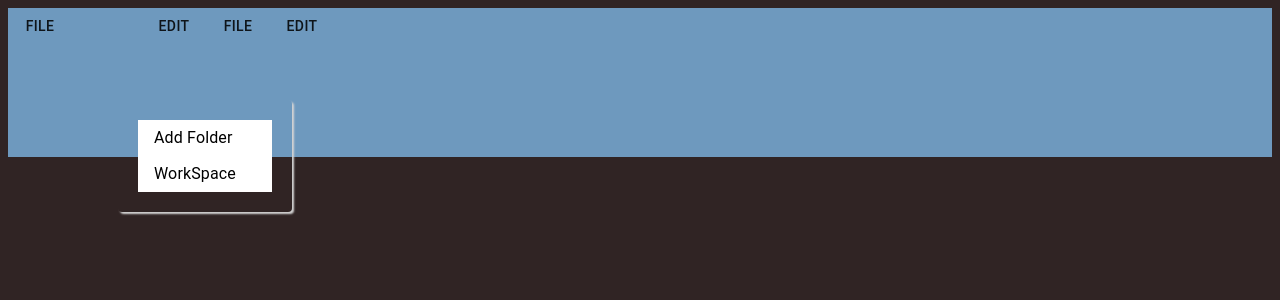
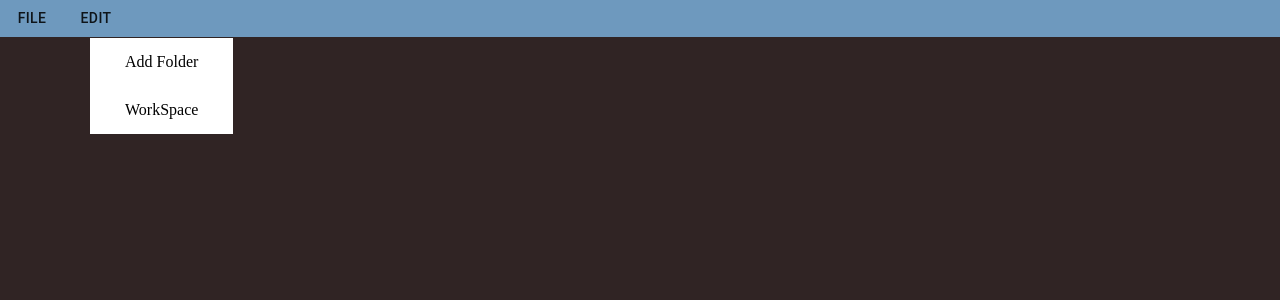
Before and after one commit to tajpouria/HangmanForLovelyFriend, a React (Create React App) app in the folder rismunHoveringDropdown/: page / in a window 1280 px wide. Both pictures are taken after a click on the button "FILE". Shown: the top 300 px of the page. Built offline with nearby package versions, Linux system fonts and the light colour scheme.

Commit message:
needs debbugging also rtl and make a package

```diff
--- a/rismunHoveringDropdown/src/App.css
+++ b/rismunHoveringDropdown/src/App.css
@@ -1,8 +1,14 @@
 body {
   background-color: rgb(48, 36, 36);
+  margin: 0px;
 }
 .DropDownContainer {
   display: flex;
+  justify-content: flex-start;
+}
+
+.DropDownContainer li {
+  padding: 15px;
 }
 
 .RTL {
@@ -14,6 +20,8 @@ body {
   margin-left: 20px;
 }
 .DropDown-MenuItems {
+  display: flex;
+  justify-content: space-around;
   background-color: black;
 }
 
--- a/rismunHoveringDropdown/src/App.jsx
+++ b/rismunHoveringDropdown/src/App.jsx
@@ -1,6 +1,6 @@
 import React from 'react';
-import DropDown from './components/DropDown';
-import { file, edit } from './menuItems.json';
+import DropDownContainer from './components/DropDownContainer';
+import { data } from './menuItems.json';
 
 import './App.css';
 
@@ -8,10 +8,7 @@ export default function App() {
   return (
     <>
       <div className="DropDownContainer">
-        <DropDown menuItems={file}>File</DropDown>
-        <DropDown menuItems={edit}>Edit</DropDown>
-        <DropDown menuItems={file}>File</DropDown>
-        <DropDown menuItems={edit}>Edit</DropDown>
+        <DropDownContainer data={data} />
       </div>
     </>
   );
--- a/rismunHoveringDropdown/src/components/DropDown.jsx
+++ b/rismunHoveringDropdown/src/components/DropDown.jsx
@@ -1,15 +1,22 @@
-import React, { useState, useRef } from 'react';
+/* eslint-disable import/no-cycle */
+/* eslint-disable jsx-a11y/no-noninteractive-element-interactions */
+/* eslint-disable jsx-a11y/click-events-have-key-events */
+
+import React, {
+  useState, useRef, useContext, useEffect,
+} from 'react';
 import Button from '@material-ui/core/Button';
 import ClickAwayListener from '@material-ui/core/ClickAwayListener';
 import Grow from '@material-ui/core/Grow';
 import Paper from '@material-ui/core/Paper';
 import Popper from '@material-ui/core/Popper';
-import MenuItem from '@material-ui/core/MenuItem';
 import MenuList from '@material-ui/core/MenuList';
 import uuid from 'uuid/v4';
 import PropTypes from 'prop-types';
 
-const TOP_INVENTOR = [55, 102, 150, 200, 250, 290, 390, 390, 390, 410, 460];
+import { DropDownJoinContext } from './DropDownContainer';
+
+const TOP_INVENTOR = [30, 90, 150, 210, 270, 325, 390, 390, 390, 410, 460];
 
 export default function DropDown({ children, menuItems }) {
   const [open, setOpen] = useState(false);
@@ -21,13 +28,9 @@ export default function DropDown({ children, menuItems }) {
   const [onHoverItem, setOnHoverItem] = useState([]);
   const anchorRef = useRef(null);
 
-  function handleToggle() {
-    setOpen(prevOpen => !prevOpen);
-  }
+  const { setSelectedDropDownMenu, activatedDropDown } = useContext(DropDownJoinContext);
 
   function handleClose(event) {
-    event.preventDefault();
-
     if (anchorRef.current && anchorRef.current.contains(event.target)) {
       return;
     }
@@ -39,10 +42,19 @@ export default function DropDown({ children, menuItems }) {
     setOnHoverItem([]);
   }
 
+  useEffect(() => {
+    if (activatedDropDown !== children.toString()) return handleClose();
+  }, [activatedDropDown]);
+
+  function handleToggle() {
+    setOpen(prevOpen => !prevOpen);
+    setSelectedDropDownMenu(children.toString());
+  }
+
   function nestedChildrenHoverHandler(subTitle, nested) {
     if (!subTitle.length) subTitle = [subTitle];
     return subTitle.map((item, i) => (
-      <MenuItem
+      <li
         className="DropDown-MenuItems"
         style={{
           backgroundColor: onHoverItem.indexOf(item.actionTitle) !== -1 ? 'lightGrey' : 'white',
@@ -51,16 +63,15 @@ export default function DropDown({ children, menuItems }) {
         onMouseOver={
           item.children
             ? () => {
-              if (subTitleAdded <= 1 && subTitleNestedAdded < 2) {
+              if (subTitleAdded <= 1) {
                 if (subTitles.length < 2) setSubTitles([...subTitles, item.children]);
                 setSubTitleAdded(2);
-                setSubTitleNestedAdded(2);
                 setTopDoubleNestedSubTitles(topNestedSubTitles + i);
                 setOnHoverItem([...new Set([...onHoverItem, item.actionTitle])]);
               }
             }
             : () => {
-              if (subTitleAdded <= 1 || nested === 1) {
+              if (subTitleAdded <= 1 || nested === 1 || subTitleNestedAdded <= 1) {
                 if (subTitleNestedAdded < 2) {
                   setOnHoverItem([...new Set([...onHoverItem, item.actionTitle])]);
                   setSubTitleAdded(2);
@@ -73,7 +84,7 @@ export default function DropDown({ children, menuItems }) {
           item.children
             ? () => {
               const newSubTitles = subTitles.pop();
-              if (subTitleNestedAdded === 1) setSubTitles(newSubTitles);
+              if (subTitleNestedAdded === 1 && nested > 0) setSubTitles(newSubTitles);
               setSubTitleAdded(1);
               setSubTitleNestedAdded(1);
               const newOnHoverItems = onHoverItem.filter(it => it !== item.actionTitle);
@@ -89,9 +100,9 @@ export default function DropDown({ children, menuItems }) {
         key={uuid()}
         onClick={handleClose}
       >
-        {item.actionTitle}
+        <span>{item.actionTitle}</span>
         <span>{item.children ? ' ▶' : ''}</span>
-      </MenuItem>
+      </li>
     ));
   }
 
@@ -107,15 +118,17 @@ export default function DropDown({ children, menuItems }) {
             <Paper>
               <ClickAwayListener onClickAway={handleClose}>
                 <MenuList
+                  className="DropDown-MenuList"
                   style={{
                     position: 'absolute',
                     borderRadius: 4,
-                    marginLeft: -30,
-                    padding: 30,
+                    marginTop: -25,
+                    marginLeft: -25,
+                    padding: 20,
                   }}
                 >
                   {menuItems.map((item, i) => (
-                    <MenuItem
+                    <li
                       className="DropDown-MenuItems"
                       style={{
                         backgroundColor:
@@ -163,7 +176,7 @@ export default function DropDown({ children, menuItems }) {
                     >
                       {item.actionTitle}
                       <span>{item.children ? ' ▶' : null}</span>
-                    </MenuItem>
+                    </li>
                   ))}
                 </MenuList>
               </ClickAwayListener>
@@ -174,14 +187,13 @@ export default function DropDown({ children, menuItems }) {
       {subTitles.map((subTitle, i) => (
         <ClickAwayListener key={uuid()} onClickAway={handleClose}>
           <MenuList
+            className="DropDown-MenuList"
             style={{
-              left: (i + 1) * 150,
+              position: 'absolute',
+              left: (i + 1) * 90,
               top:
                 i === 0 ? TOP_INVENTOR[topNestedSubTitles] : TOP_INVENTOR[topDoubleNestedSubTitles],
-              boxShadow: '2px 2px 2px lightGrey',
               borderRadius: 4,
-              marginLeft: i !== 2 && -40,
-              padding: i === 0 ? 20 : 30,
             }}
           >
             {nestedChildrenHoverHandler(subTitle, i)}
--- /dev/null
+++ b/rismunHoveringDropdown/src/components/DropDownContainer.jsx
@@ -0,0 +1,57 @@
+/* eslint-disable import/no-cycle */
+import React, { Component, createContext } from 'react';
+import PropTypes from 'prop-types';
+import uuid from 'uuid/v4';
+
+import DropDown from './DropDown';
+
+export const DropDownJoinContext = createContext();
+
+class DropDownContainerProvider extends Component {
+  static propTypes = {
+    children: PropTypes.array.isRequired,
+  };
+
+  constructor(props) {
+    super(props);
+    this.state = {
+      activatedDropDown: '',
+    };
+
+    this.setSelectedDropDownMenu = this.setSelectedDropDownMenu.bind(this);
+  }
+
+  setSelectedDropDownMenu(activatedDropDown) {
+    this.setState(st => ({ activatedDropDown }));
+  }
+
+  render() {
+    const { children } = this.props;
+    const { setSelectedDropDownMenu } = this;
+    const { activatedDropDown } = this.state;
+    return (
+      <DropDownJoinContext.Provider value={{ activatedDropDown, setSelectedDropDownMenu }}>
+        {children}
+      </DropDownJoinContext.Provider>
+    );
+  }
+}
+
+export default function DropDownContainer({ data }) {
+  return (
+    <DropDownContainerProvider>
+      {data.map((menuItems) => {
+        const keys = Object.keys(menuItems);
+        return (
+          <DropDown key={uuid()} menuItems={menuItems[keys[0]]}>
+            {keys[0]}
+          </DropDown>
+        );
+      })}
+    </DropDownContainerProvider>
+  );
+}
+
+DropDownContainer.propTypes = {
+  data: PropTypes.array.isRequired,
+};
--- a/rismunHoveringDropdown/src/menuItems.json
+++ b/rismunHoveringDropdown/src/menuItems.json
@@ -1,3 +1,5 @@
+{
+  "data": [
     {
       "file": [
         {
@@ -35,6 +37,13 @@
             }
           ]
         }
-  ],
-  "edit": [{ "actionTitle": "Open File..." }, { "actionTitle": "Open Folder" }]
+      ]
+    },
+    {
+      "edit": [
+        { "actionTitle": "Open File..." },
+        { "actionTitle": "Open Folder" }
+      ]
     }
+  ]
+}
```
Lines whose indentation alone changed are shown as unchanged.
